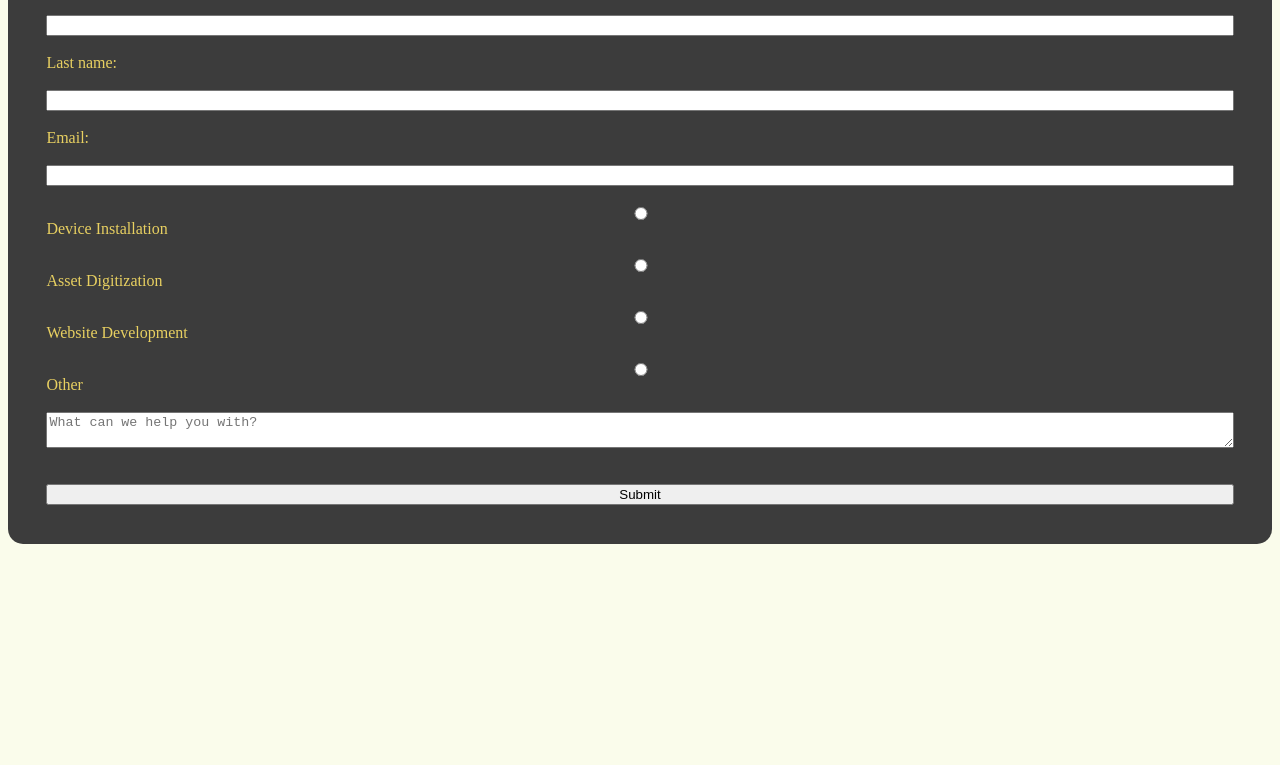
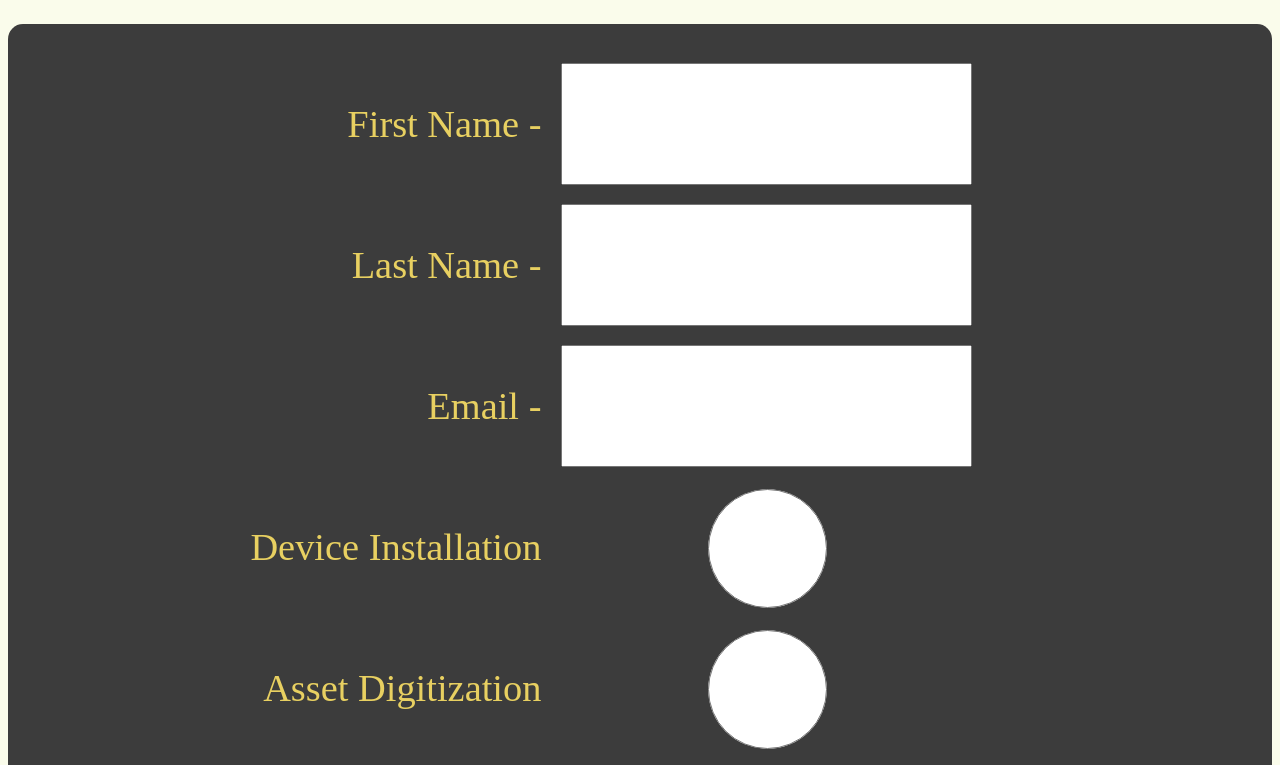
Before and after one commit to SamSmithSMusic/oped, a plain HTML site: page quote.html in a window 1280 px wide. Shown: the part 227-992 px from the top of the page. Before the commit the page ends 800 px from the top, so only its background shows below. Drawn offline with Linux system fonts and the light colour scheme.

Commit message:
request a quote base

```diff
--- a/quote.html
+++ b/quote.html
@@ -21,34 +21,36 @@
             <!-- You can customize the thankyou message by editing the code below -->
             <h2><em>Thanks</em> for contacting us! We will get back to you soon!
             </h2>
-           </div>
+        </div>
 
 
-        <label for="fname"class="form-elements">First name:</label><br>
-         <input type="text" class="form-elements" id="fname" name="fname" required><br>
+         <label id="fname"  for="fname" class="form-elements">First Name -</label><br>
+         <input maxlength="500" type="text" class="form-elements" id="fname" name="fname" required><br>
 
-         <label class="form-elements" for="lname">Last name:</label><br>
-         <input class="form-elements" type="text" id="lname" name="lname"><br>
+         <label id="lname" class="form-elements" for="lname">Last Name -</label><br>
+         <input maxlength="500" class="form-elements" type="text" id="lname" name="lname"><br>
 
-         <label class="form-elements" for="email">Email:</label><br>
-         <input class="form-elements" type="email" id="email" name="email" required><br>
+         <label id="email" class="form-elements" for="email">Email -</label><br>
+         <input maxlength="500" class="form-elements" type="email" id="email" name="email" required><br>
 
 
         <input class="form-elements" type="radio" id="Device" name="services" value="Device-Installation">
-        <label class="form-elements" for="Device">Device Installation</label><br>
+        <label class="form-elements" id="Device" for="Device">Device Installation</label><br>
+
         <input class="form-elements" type="radio" id="asset" name="services" value="Asset-Digitization">
-        <label class="form-elements" for="asset">Asset Digitization</label><br>
+        <label class="form-elements" id="asset" for="asset">Asset Digitization</label><br>
+
         <input class="form-elements" type="radio" id="webdev" name="services" value="WebDev">
-        <label class="form-elements" for="webdev">Website Development</label><br>
+        <label class="form-elements" id="webdev" for="webdev">Website Development</label><br>
+
         <input class="form-elements" type="radio" id="other" name="services" value="Other">
-        <label class="form-elements" for="other">Other</label><br>
+        <label class="form-elements" id="other" for="other">Other</label><br>
+
+        <textarea maxlength="5000" class="form-elements" id="message" name="message" placeholder="What can we help you with?"></textarea><br><br>
+        <label class="form-elements" id="message" for="message">Description -</label>
 
 
-         <label class="form-elements" for="message"></label>
-         <textarea class="form-elements" name="message" placeholder="What can we help you with?"></textarea><br><br>
-
-
-         <input class="form-elements" type="submit" value="Submit">
+         <input id="submitbutton" class="form-elements" type="submit" value="Submit">
 
 
 
--- a/styles/main.css
+++ b/styles/main.css
@@ -9,9 +9,6 @@ body {
  background-color: #FAFCEB;
 }
 
-header {
-
-}
 
 .navbar{
     background-color: #323031;
@@ -20,6 +17,7 @@ header {
     justify-content: space-between;
     align-content: center;
     gap: 20px;
+    font-size: 3vw;
     max-width: 100%;
     list-style-type: none;
     text-align: center;
@@ -70,14 +68,92 @@ header {
 
     color: #E8D061;
 
+    gap: 1.5vw;
     display: grid;
-    grid-template-columns: ;
+    grid-template: 1fr 1fr 1fr 1fr 1fr 1fr 1fr 1fr/ 1fr 1fr;
 }
 
+.thankyou_message {
+    grid-column: 1/3;
+}
 
+/* Request a Quote Form */
 
+form {
+    font-size: 3vw;
+}
 
+form label {
+    text-align: right;
+    align-content: center;
+}
 
+form input, textarea {
+    font-size: 4vw;
+    align-content: center;
+    max-width: 60%;
+}
+
+form input[type="radio"] {
+    accent-color: var(--gold);
+}
+
+#submitbutton {
+    margin: 2vw 15vw;
+    padding: 2vw;
+    font-size: 4vw;
+    background-color: var(--gold);
+    border-radius: 4vw;
+    border: 0px;
+}
+#submitbutton:hover {
+    background-color: #9b7f02;
+    color: var(--white);
+}
+
+label {
+    grid-column: 1/2;
+}
+
+input {
+    grid-column: 2/3;
+}
+
+#fname{
+    grid-row: 1;
+}
+
+#lname{
+    grid-row: 2;
+}
+
+#email{
+    grid-row: 3;
+}
+
+#Device {
+    grid-row: 4;
+}
+
+#asset {
+    grid-row: 5;
+}
+
+#webdev {
+    grid-row: 6;
+}
+
+#other {
+    grid-row: 7;
+}
+
+#message {
+    grid-row: 8;
+}
+#submitbutton {
+    grid-row: 9;
+    grid-column: 1/3;
+}
 
 
 @media (min-width: 768px) {
@@ -90,8 +166,8 @@ header {
         padding: 2vw 2vw;
     }
     .navbar li {
-        height: 6vw;
-        width: 12vw;
+        height: 9vw;
+        width: 18vw;
     }
     #banner-logo{
         max-height: 100%;
```
